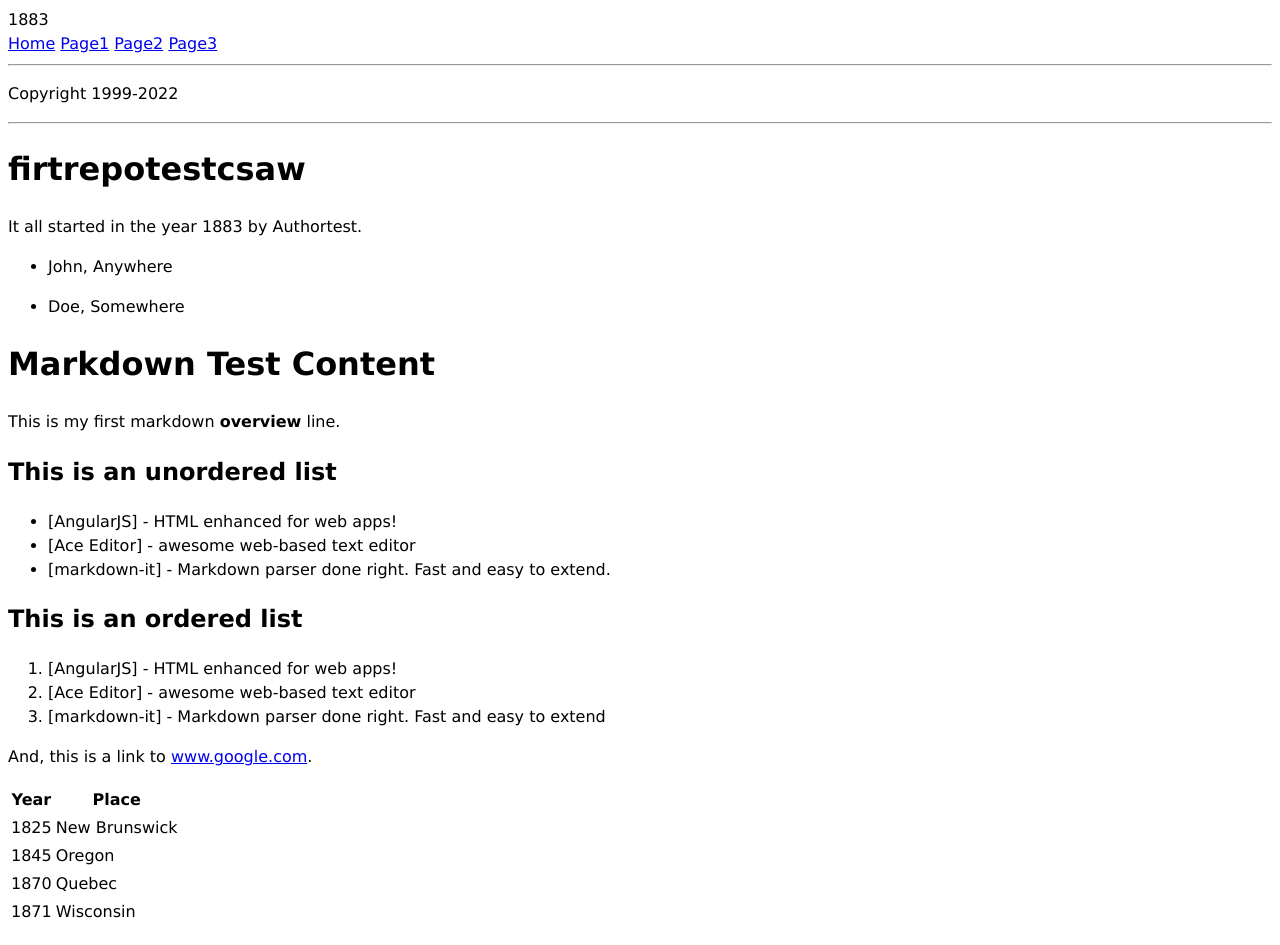
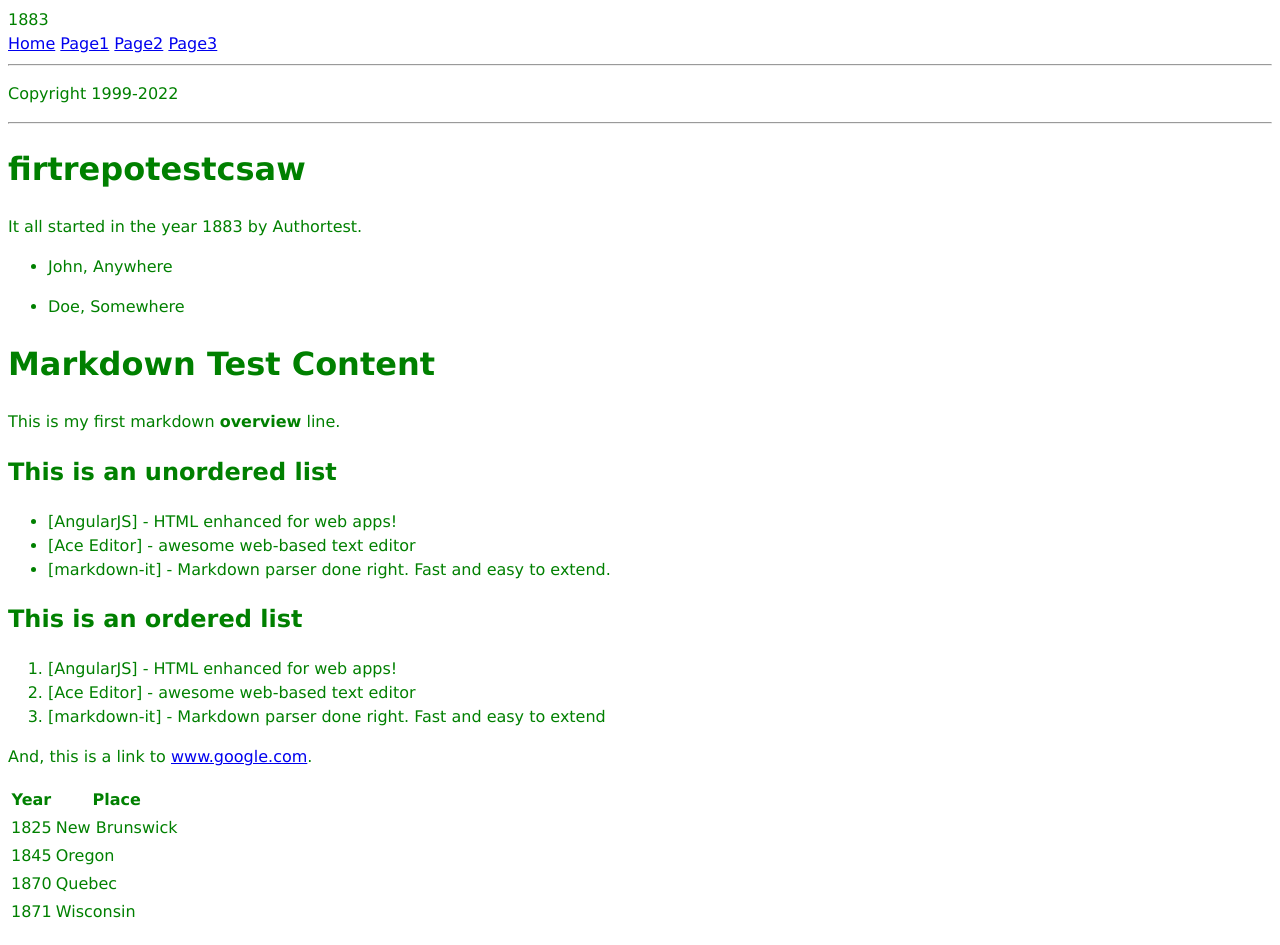
Before and after one commit to csawantgit/firtrepotestcsaw, a Jekyll site: the page built from index.md, in a window 1280 px wide. Shown: the top 945 px of the page. Built offline with Jekyll 4.4.1, drawn with Linux system fonts in a browser that asks for light colours.

Commit message:
test font color change

```diff
--- a/assets/css/style.css
+++ b/assets/css/style.css
@@ -1,4 +1,5 @@
 body {
 	line-height: 1.5;
 	font-family: Verdana;
+	color: rgb(0, 128, 0)
 }
```
